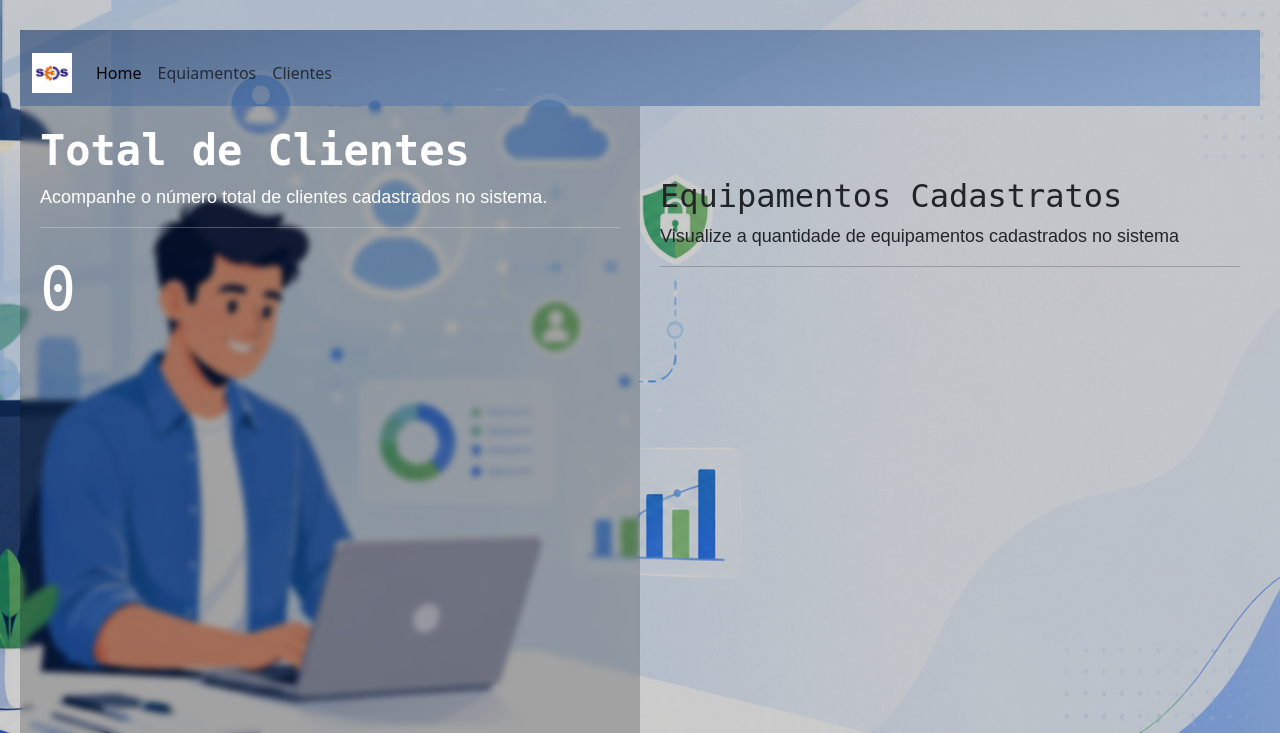
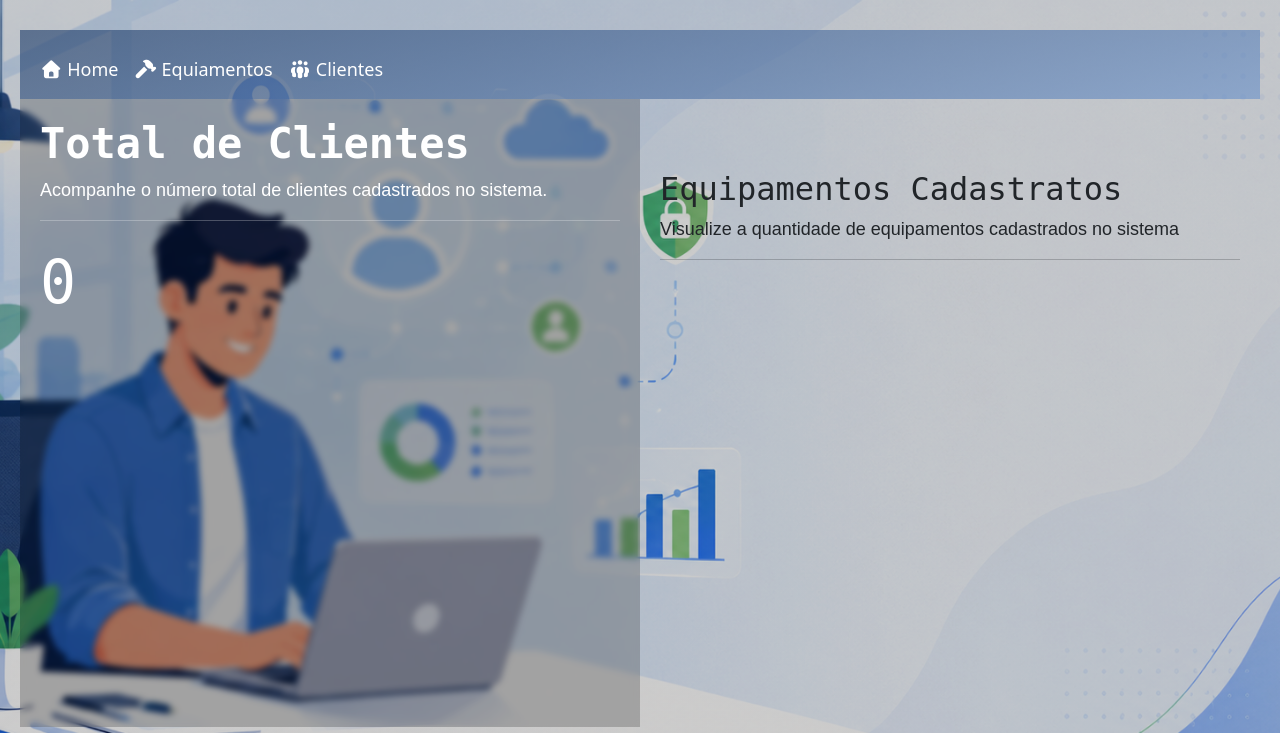
Before and after one commit to progisaac13-code/projeto-sos, a PHP site: page /projeto/index.php in a window 1280 px wide. Shown: the top 733 px of the page. Run offline with PHP 8.4, Linux system fonts and the light colour scheme; the visitor is signed in with stand-in values (Sample User, id 1); data that the repository does not hold is empty; some libraries are stand-ins or nearby versions; some web fonts are replaced.

Commit message:
Update home.php

```diff
--- a/projeto/home.php
+++ b/projeto/home.php
@@ -4,6 +4,8 @@
     }
     nav {
         background: linear-gradient(165deg, #26436Ea5, #6e94caa5);
+    } nav a {
+        font-size: 18px !important;
     }
 
     body {
@@ -42,17 +44,23 @@
 </style>
 <nav class="navbar navbar-expand-lg">
     <div class="container-fluid">
-        <a class="navbar-brand" href="#">
-            <img src="../images/logo.png" alt="Logo" width="40">
-        </a>
         <button class="navbar-toggler" type="button" data-bs-toggle="collapse" data-bs-target="#navbarNavAltMarkup" aria-controls="navbarNavAltMarkup" aria-expanded="false" aria-label="Toggle navigation">
             <span class="navbar-toggler-icon"></span>
         </button>
         <div class="collapse navbar-collapse" id="navbarNavAltMarkup">
             <div class="navbar-nav">
-                <a class="nav-link active" aria-current="page" href="index.php">Home</a>
-                <a class="nav-link" href="#">Equiamentos</a>
-                <a class="nav-link" href="index.php?pag=clientes">Clientes</a>
+                <a class="nav-link active text-white" aria-current="page" href="index.php">
+                    <i class="fa-solid fa-house"></i>
+                    Home
+                </a>
+                <a class="nav-link text-white" href="#">
+                    <i class="fa-solid fa-hammer"></i>
+                    Equiamentos
+                </a>
+                <a class="nav-link text-white" href="index.php?pag=clientes">
+                    <i class="fa-solid fa-people-group"></i>
+                    Clientes
+                </a>
             </div>
         </div>
     </div>
```
